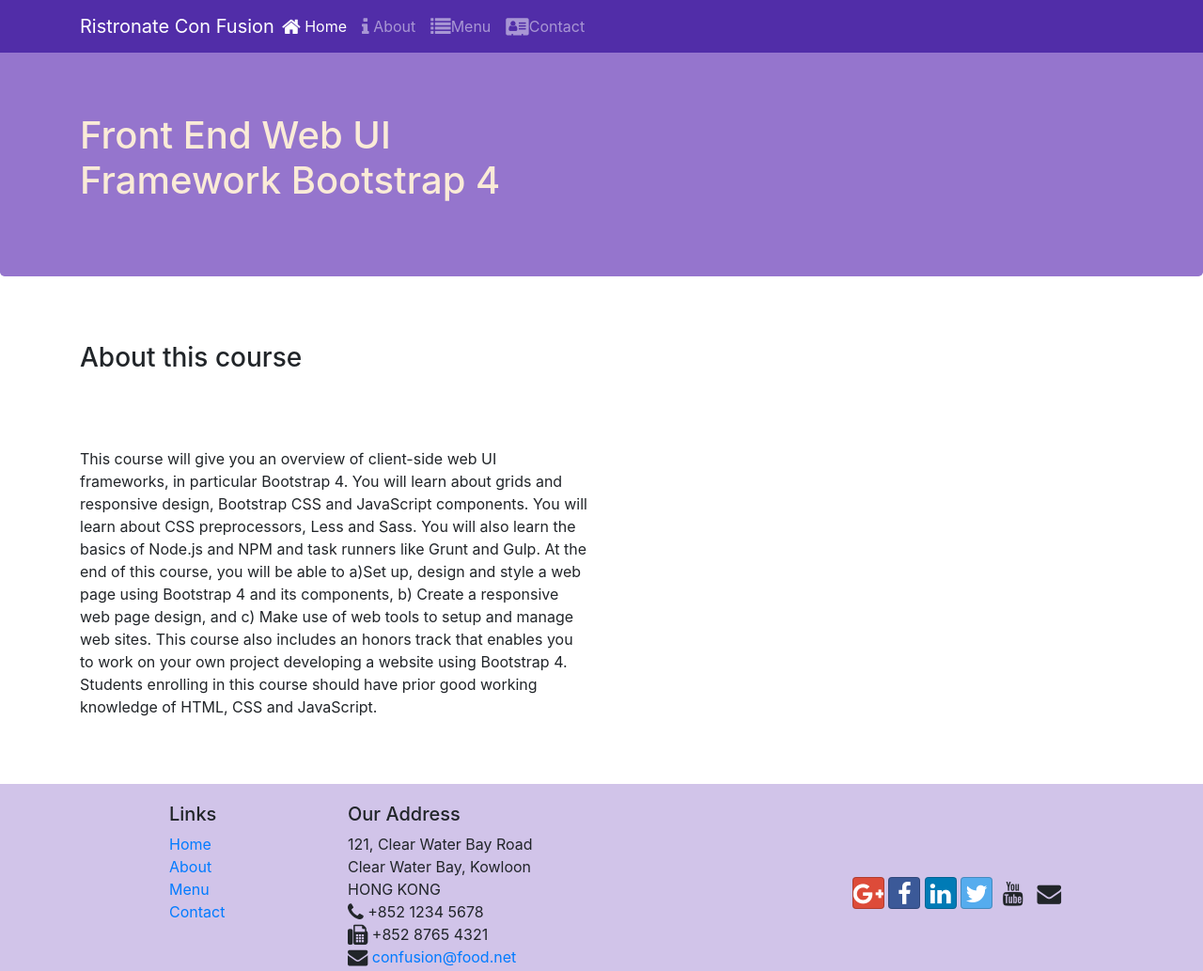
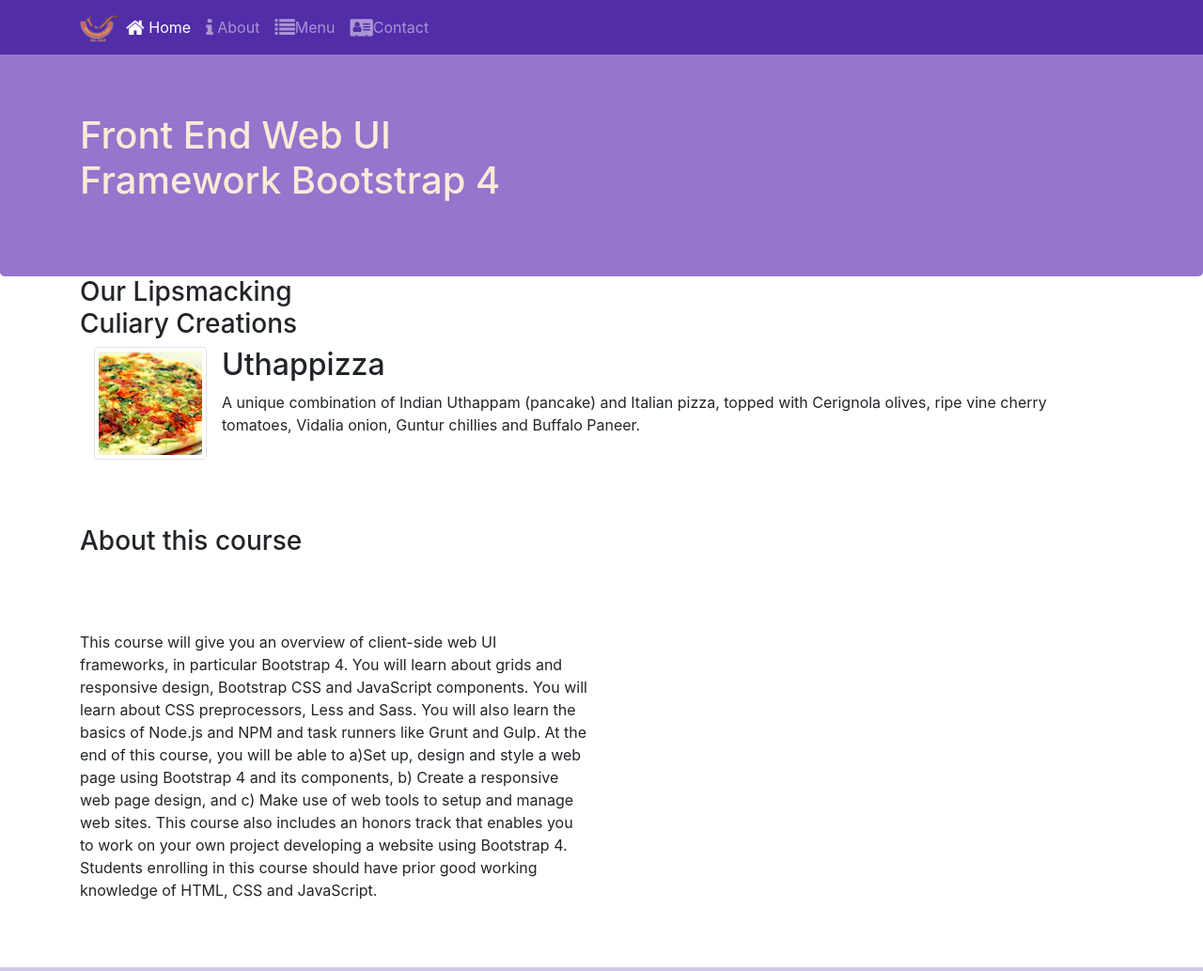
Before and after one commit to hamadhassan/Front-End-Web-UI-Frameworks-and-Tools, a website: page index.html in a window 1280 px wide. Shown: the top 1033 px of the page at 94% size. Drawn offline with nearby package versions, Linux system fonts and the light colour scheme.

Commit message:
images and media

```diff
--- a/index.html
+++ b/index.html
@@ -19,7 +19,7 @@
             <button class="navbar-toggler" type="button" data-toggle="collapse" data-target="#Navbar">
                 <span class="navbar-toggler-icon"></span>
             </button>
-            <a class="navbar-brand mr-auto" href="#">Ristronate Con Fusion</a>
+            <a class="navbar-brand mr-auto" href="#"><img src="img/logo.png" height="30" width="41" alt=""></a>
             <div class="collapse navbar-collapse" id="Navbar">
                 <ul class="navbar-nav mr-auto"><!--mr means margin -->
                     <li class="nav-item active"><a class="nav-link" href="#"><span class="fa fa-home fa-lg"></span> Home</a></li>
@@ -43,6 +43,27 @@
             </div>
         </div>
     </header>
+
+    <div class="container">
+        <div class="row row-content align-items-center">
+            <div class="col-12 col-sm-4 order-sm-last col-md-3">
+                <h3>Our Lipsmacking Culiary Creations</h3>
+            </div>
+        </div>
+        <div class="col col-sm order-sm-first col-md">
+            <div class="media">
+            <img class="d-flex mr-3 img-thumbnail align-self-center"
+                    src="img/uthappizza.png" alt="Uthappizza">
+                <div class="media-body">
+                    <h2 class="mt-0">Uthappizza </h2>
+                    <p class="d-none d-sm-block">A unique combination of Indian Uthappam (pancake) and
+                        Italian pizza, topped with Cerignola olives, ripe vine
+                        cherry tomatoes, Vidalia onion, Guntur chillies and
+                        Buffalo Paneer.</p>
+                </div>
+            </div>
+        </div>
+    </div>
 
     <main>
       <div class="container">
```
Also changed, not shown: aboutUs.html (+3 -2 lines), contactus.html (+1 -1 lines), img/alberto.png (added), img/buffet.png (added), img/logo.png (added), img/uthappizza.png (added), 1 other file.
